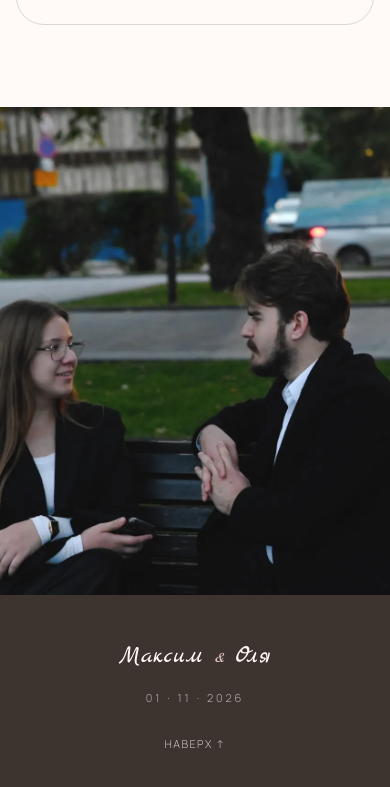
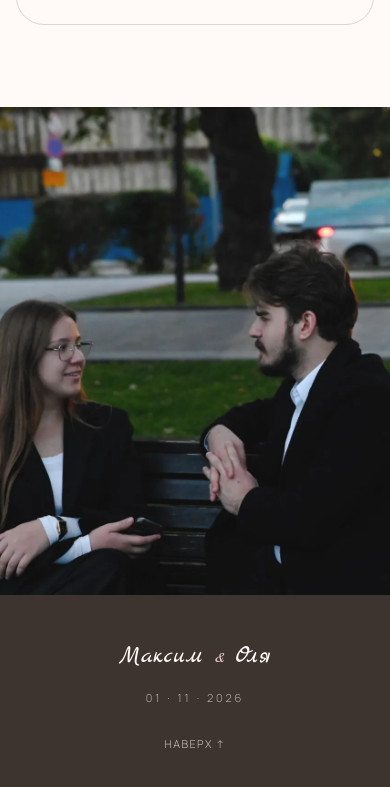
Before and after one commit to amXCVI/mo-wedding, a website built with Vite: page index.html in a window 390 px wide. Shown: the part 6228-7015 px from the top of the page. Built offline with nearby package versions, Linux system fonts and the light colour scheme.

Commit message:
Adjust closing photo on mobile

```diff
--- a/src/styles/main.css
+++ b/src/styles/main.css
@@ -1081,7 +1081,7 @@ h3 {
   }
 
   .closing-photo img {
-    object-position: 43% 55%;
+    object-position: 40% 55%;
   }
 }
 
@@ -1171,7 +1171,7 @@ h3 {
 
   .closing-photo img {
     height: 105%;
-    object-position: 43% 55%;
+    object-position: 40% 55%;
   }
 
   .footer {
```
